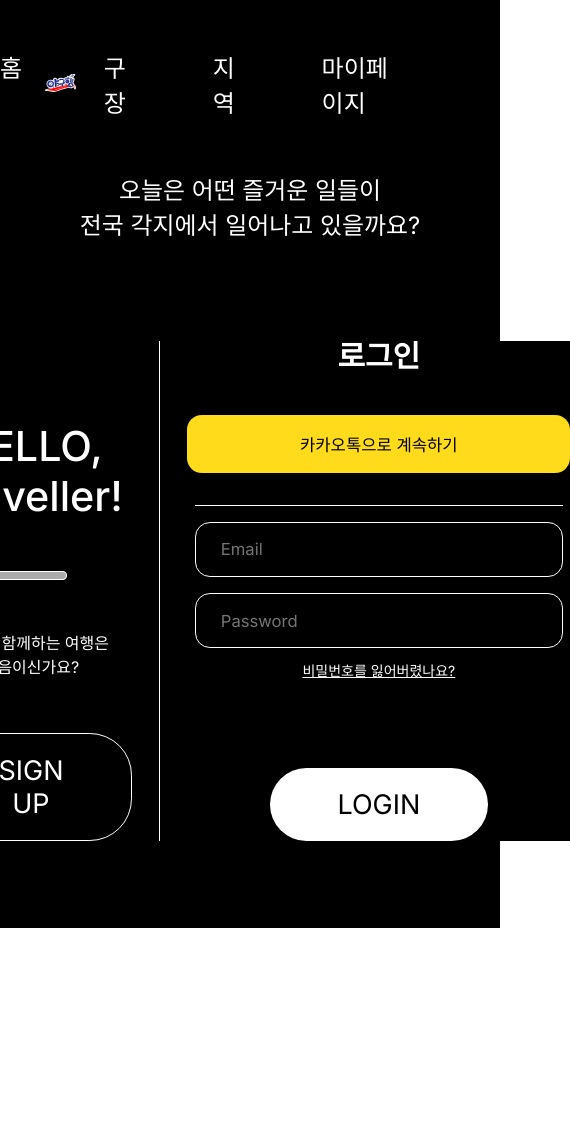
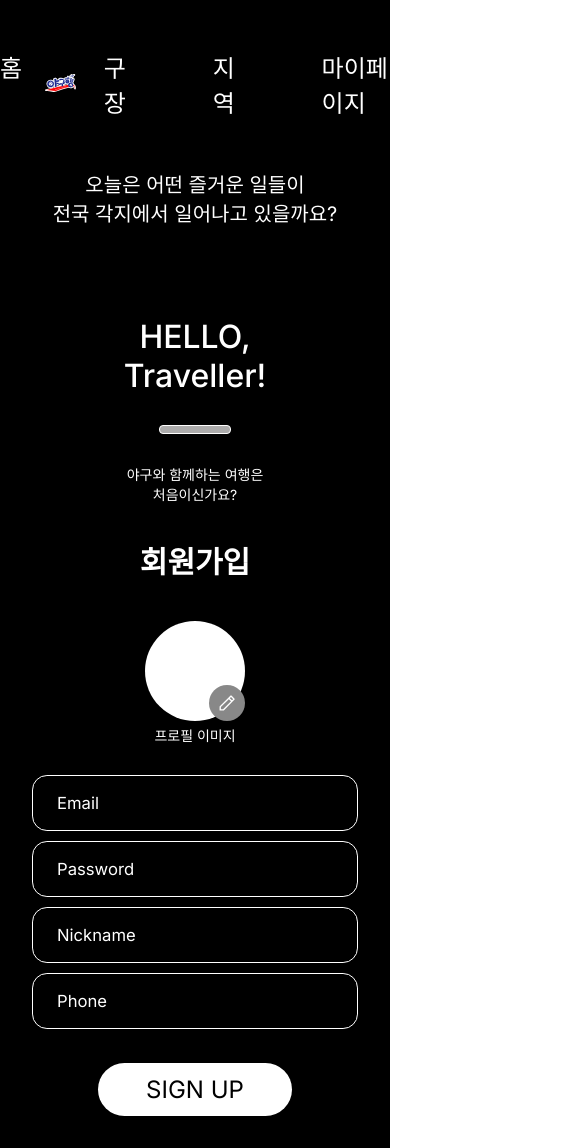
Before and after one commit to 2024-TourismContest/Yaguhang_FE, a React (Vite) app: page /signup in a window 390 px wide. Before the commit this address led to /users/login. Shown: the whole page, 570 px wide, since content can reach past the window. Before the commit the page ends 928 px from the top, so only its background shows below. Built offline with nearby package versions, Linux system fonts and the light colour scheme; no server answers.

Commit message:
:lipstick: UI: 회원가입 페이지 퍼블리싱
- 반응형 고려

```diff
--- a/src/Router.tsx
+++ b/src/Router.tsx
@@ -18,9 +18,9 @@ export default function Router({ isAuthenticated }: RouterProps) {
         </>
       ) : (
         <>
-          <Route path="/users/login" element={<LoginPage />} />
-          <Route path="/users/signup" element={<SignupPage />} />
-          <Route path="*" element={<Navigate replace to="/users/login" />} />
+          <Route path="/login" element={<LoginPage />} />
+          <Route path="signup" element={<SignupPage />} />
+          <Route path="*" element={<Navigate replace to="/login" />} />
         </>
       )}
     </Routes>
--- /dev/null
+++ b/src/apis/auth/index.ts
@@ -0,0 +1,42 @@
+import { defaultApi } from "../core/index";
+import useAuthStore from "../../store/authStore";
+
+export const auth = {
+  login: async (email: string, password: string) => {
+    try {
+      const response = await defaultApi.post("/api/auth/login", {
+        email,
+        password,
+      });
+      const { accessToken, tokenType } = response.data;
+
+      const setIsAuthenticated = useAuthStore.getState().setIsAuthenticated;
+      setIsAuthenticated(true);
+
+      localStorage.setItem("token", accessToken);
+      localStorage.setItem("tokenType", tokenType);
+
+      return response.data;
+    } catch (error) {
+      console.error("Login error:", error);
+      throw error;
+    }
+  },
+};
+
+export const accounts = {
+  signup: async (data: {
+    email: string;
+    password: string;
+    nickname: string;
+    phoneNumber: string;
+  }) => {
+    try {
+      const response = await axios.post("/api/auth/signup", data);
+      return response.data; // Assuming the response data contains necessary information, adjust if needed
+    } catch (error) {
+      console.error("Signup error:", error);
+      throw error;
+    }
+  },
+};
--- a/src/apis/login/index.ts
+++ /dev/null
@@ -1,22 +0,0 @@
-import { defaultApi } from "../core/index";
-import useAuthStore from "../../store/authStore";
-
-export const login = {
-  login: async (email: string, password: string) => {
-    try {
-      const response = await defaultApi.post("/api/auth/login", { email, password });
-      const { accessToken, tokenType } = response.data;
-
-      const setIsAuthenticated = useAuthStore.getState().setIsAuthenticated;
-      setIsAuthenticated(true);
-
-      localStorage.setItem("token", accessToken);
-      localStorage.setItem("tokenType", tokenType);
-
-      return response.data;
-    } catch (error) {
-      console.error("Login error:", error);
-      throw error;
-    }
-  },
-};
--- a/src/components/input/InputWithLabel.tsx
+++ b/src/components/input/InputWithLabel.tsx
@@ -1,30 +1,22 @@
 import styled from "styled-components";
 
-// InputWithLabel component
 const InputWithLabel = ({ label, value, onChange, type = "text" }) => {
   return (
     <InputContainer>
       <Label>{label}</Label>
-      <Input
-        type={type}
-        value={value}
-        onChange={onChange}
-      />
+      <Input type={type} value={value} onChange={onChange} />
     </InputContainer>
   );
 };
 
-// Styled components
 const InputContainer = styled.div`
-  border: 0.3px solid #fff;
-  background-color: #000;
-  max-width: 100%;
   display: flex;
   flex-direction: row;
-  justify-content: center;
   align-items: center;
   padding: 1em 1.5em;
   border-radius: 0.933rem;
+  background-color: #000;
+  border: 0.3px solid #fff;
   gap: 20px;
   margin-bottom: 10px;
 `;
@@ -32,8 +24,9 @@ const InputContainer = styled.div`
 const Label = styled.div`
   color: white;
   font-size: 16.66px;
-  font-family: 'Inter', sans-serif;
+  font-family: "Inter", sans-serif;
   font-weight: 400;
+  width: 100px; /* 라벨 너비 고정 */
 `;
 
 const Input = styled.input`
@@ -41,14 +34,14 @@ const Input = styled.input`
   border: none;
   background-color: #000;
   color: white;
-  font-family: 'Inter', sans-serif;
+  font-family: "Inter", sans-serif;
   font-size: 16.66px;
   font-weight: 400;
   text-align: left;
 
   &:focus {
-    outline: none; /* Removes the default blue outline */
-    border: none;  /* Removes the border on focus */
+    outline: none;
+    border: none;
   }
 `;
 
--- a/src/components/users/LoginForm.tsx
+++ b/src/components/users/LoginForm.tsx
@@ -1,6 +1,6 @@
 import { useState } from "react";
 import styled from "styled-components";
-import { login } from "../../apis/login";
+import { auth } from "../../apis/auth";
 import { useNavigate } from "react-router-dom";
 
 const LoginForm = () => {
@@ -13,7 +13,7 @@ const LoginForm = () => {
     event.preventDefault();
 
     try {
-      const response = await login.login(email, password);
+      const response = await auth.login(email, password);
       console.log(response);
       navigate("/");
     } catch (err) {
--- a/src/components/users/SignupForm.tsx
+++ b/src/components/users/SignupForm.tsx
@@ -1,12 +1,27 @@
 import React, { useState } from "react";
 import styled from "styled-components";
 import { useNavigate } from "react-router-dom";
-import InputWithLabel from "../input/InputWithLabel"; // Import the InputWithLabel component
+import InputWithLabel from "../input/InputWithLabel";
+import { accounts } from "../../apis/auth";
+import pencilIcon from "../../assets/icons/pencil.svg";
+
+const ProfileSection = () => (
+  <ProfileSectionContainer>
+    <ProfileImgContainer>
+      <ProfileImg />
+      <UploadBtn>
+        <img src={pencilIcon} alt="Upload profile" />
+      </UploadBtn>
+    </ProfileImgContainer>
+    <ProfileText>프로필 이미지</ProfileText>
+  </ProfileSectionContainer>
+);
 
 const SignupForm = () => {
   const [email, setEmail] = useState("");
   const [password, setPassword] = useState("");
   const [nickname, setNickname] = useState("");
+  const [phoneNumber, setPhoneNumber] = useState("");
   const [error, setError] = useState("");
 
   const navigate = useNavigate();
@@ -14,24 +29,27 @@ const SignupForm = () => {
   const handleSubmit = async (event: React.FormEvent) => {
     event.preventDefault();
 
+    const formData = {
+      email,
+      password,
+      nickname,
+      phoneNumber,
+    };
+
     try {
-      // Example async operation; replace with actual signup logic
-      // const response = await signup.signup(email, password);
-      // console.log(response);
-      navigate("/users/login");
+      await accounts.signup(formData);
+      navigate("/login");
     } catch (err) {
-      setError("로그인에 실패했습니다.");
+      setError("회원가입에 실패했습니다.");
     }
   };
 
   return (
     <FormContainer>
       <Title>회원가입</Title>
-      <ProfileSection>
-        <ProfileImg />
-        <ProfileText>프로필 이미지</ProfileText>
-      </ProfileSection>
-      <form onSubmit={handleSubmit}>
+      <FormWrapper>
+        <ProfileSection />
+        <Form onSubmit={handleSubmit}>
           <InputWithLabel
             label="Email"
             type="email"
@@ -50,52 +68,111 @@ const SignupForm = () => {
             value={nickname}
             onChange={(e) => setNickname(e.target.value)}
           />
+          <InputWithLabel
+            label="Phone"
+            type="tel"
+            value={phoneNumber}
+            onChange={(e) => setPhoneNumber(e.target.value)}
+          />
           {error && <ErrorMessage>{error}</ErrorMessage>}
+        </Form>
+      </FormWrapper>
       <SubmitBtn type="submit">SIGN UP</SubmitBtn>
-      </form>
     </FormContainer>
   );
 };
 
 const FormContainer = styled.div`
   display: flex;
-  flex-direction: column;
+  flex-direction: column; /* 세로 방향으로 정렬 */
   justify-content: center;
   align-items: center;
   background-color: #000;
-  width: 100%; /* 전체 너비 사용 */
+  width: 100%;
   padding: 2rem;
   box-sizing: border-box;
 `;
+
+const FormWrapper = styled.div`
+  display: flex;
+  align-items: center;
+  justify-content: center; /* 수평 중앙 정렬 */
+  width: 100%;
+  max-width: 1000px;
+  gap: 2em;
+
+  @media (max-width: 768px) {
+    flex-direction: column;
+    gap: 2em;
+  }
+`;
+
+
 const Title = styled.h1`
   color: #fff;
-  font-family: 'Inter', sans-serif;
+  font-family: "Inter", sans-serif;
   font-size: 1.875rem;
   font-weight: 600;
   text-align: center;
   margin-bottom: 2.75rem;
 `;
 
-const ProfileSection = styled.div`
+const ProfileSectionContainer = styled.div`
   display: flex;
   flex-direction: column;
   align-items: center;
-  margin-bottom: 2rem;
+  margin-right: 2rem;
+
+  @media (max-width: 768px) {
+    margin-right: 0;
+  }
+`;
+
+const ProfileImgContainer = styled.div`
+  position: relative;
+  width: 100px;
+  height: 100px;
 `;
 
 const ProfileImg = styled.div`
-  width: 100px;
-  height: 100px;
+  width: 100%;
+  height: 100%;
   border-radius: 50%;
   background-color: #fff;
-  margin-bottom: 1rem;
+`;
+
+const UploadBtn = styled.button`
+  position: absolute;
+  bottom: 0;
+  right: 0;
+  width: 36px;
+  height: 36px;
+  border-radius: 50%;
+  background-color: #888;
+  border: none;
+  display: flex;
+  justify-content: center;
+  align-items: center;
+  cursor: pointer;
+  img {
+    width: 16px;
+    height: 16px;
+  }
 `;
 
 const ProfileText = styled.span`
   color: #fff;
-  font-family: 'Inter', sans-serif;
+  font-family: "Inter", sans-serif;
   font-size: 0.875rem;
   text-align: center;
+  margin-top: 0.5rem;
+`;
+
+const Form = styled.form`
+  display: flex;
+  flex-direction: column;
+  width: 100%;
+  max-width: 500px;
 `;
 
 const SubmitBtn = styled.button`
@@ -104,11 +181,11 @@ const SubmitBtn = styled.button`
   background: #fff;
   border: none;
   color: #000;
-  font-family: 'Inter', sans-serif;
+  font-family: "Inter", sans-serif;
   font-size: 1.6875em;
   font-weight: 400;
   cursor: pointer;
-  margin-top: 1.5em;
+  margin-top: 1em;
   @media (max-width: 768px) {
     padding: 0.5em 2em;
     font-size: 1.5rem;
@@ -117,7 +194,7 @@ const SubmitBtn = styled.button`
 
 const ErrorMessage = styled.p`
   color: #ff6262;
-  font-family: 'Inter', sans-serif;
+  font-family: "Inter", sans-serif;
   font-size: 0.875rem;
   margin-top: 1em;
 `;
--- a/src/pages/login/LoginPage.tsx
+++ b/src/pages/login/LoginPage.tsx
@@ -6,7 +6,7 @@ const LoginPage = () => {
   const navigate = useNavigate();
 
   const onClickSignup = async (event: React.FormEvent) => {
-      navigate("/users/signup");
+      navigate("/signup");
   };
   return (
     <PageContainer>
--- a/src/pages/signup/SignupPage.tsx
+++ b/src/pages/signup/SignupPage.tsx
@@ -8,15 +8,13 @@ const SignUpPage = () => {
         {"오늘은 어떤 즐거운 일들이 \n전국 각지에서 일어나고 있을까요?"}
       </Title>
       <RowContainer>
-        <LeftContainer>
+        <WelcomeSection>
           <TextLarge as="h2">{"HELLO,\nTraveller!"}</TextLarge>
           <LineHorizontal />
           <TextMini>{"야구와 함께하는 여행은\n 처음이신가요?"}</TextMini>
-        </LeftContainer>
-        <LineVertical />
-        <SignUpContainer>
-          <SignupForm />
-        </SignUpContainer>
+        </WelcomeSection>
+        <Line />
+        <SignupForm />
       </RowContainer>
     </PageContainer>
   );
@@ -33,13 +31,18 @@ const PageContainer = styled.div`
   background-color: #000;
 
   @media (max-width: 768px) {
-    padding-top: 5vh;
+    padding-top: 20vh;
+    justify-content: center;
+    align-items: center;
     height: auto;
+    min-width: 0;
   }
 `;
 
 const RowContainer = styled.div`
   margin-top: 100px;
+  justify-content: center;
+  align-items: center;
   display: flex;
   gap: 7vw;
 
@@ -50,17 +53,7 @@ const RowContainer = styled.div`
   }
 `;
 
-const SignUpContainer = styled.div`
-  display: flex;
-  gap: 100px;
-
-  @media (max-width: 768px) {
-    flex-direction: column;
-    gap: 50px;
-  }
-`;
-
-const LineVertical = styled.div`
+const Line = styled.div`
   width: 1px;
   height: 100%;
   background: #fff;
@@ -78,16 +71,17 @@ const LineHorizontal = styled.div`
   background: #acabab;
 `;
 
-const LeftContainer = styled.div`
+const WelcomeSection = styled.div`
   display: flex;
   flex-direction: column;
   align-items: center;
   gap: 50px;
-  margin-top: 80px;
+  margin-left: 50px;
 
   @media (max-width: 768px) {
     margin-top: 40px;
     gap: 30px;
+    margin-left: 0;
   }
 `;
 
@@ -133,22 +127,4 @@ const TextMini = styled.p`
   }
 `;
 
-const SubmitBtn = styled.button`
-  padding: 0.75em 2.5em;
-  border-radius: 1.5625em;
-  background: #000;
-  border: 1px solid #fff;
-  color: #fff;
-  text-align: center;
-  font-family: Inter, sans-serif;
-  font-size: 1.6875rem;
-  font-weight: 400;
-  cursor: pointer;
-  margin-top: auto;
-
-  @media (max-width: 768px) {
-    padding: 0.5em 2em;
-    font-size: 1.5rem;
-  }
-`;
 export default SignUpPage;
```
Also changed, not shown: src/assets/icons/pencil.svg (added). Lines whose indentation alone changed are shown as unchanged.
